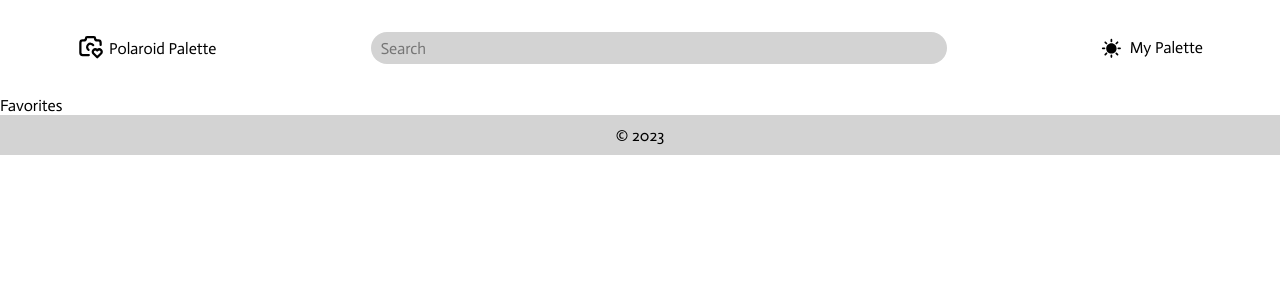
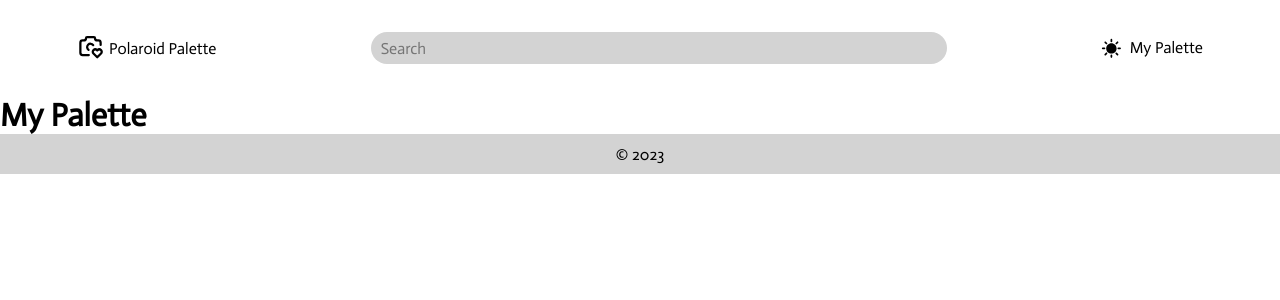
Before and after one commit to twentyfive21/photo-react, a React (Vite) app: page /mypalette in a window 1280 px wide. Shown: the top 300 px of the page. Built offline with nearby package versions, Linux system fonts and the light colour scheme.

Commit message:
added map func for cards in favorites page

```diff
--- a/src/pages/Favorites/Favorites.jsx
+++ b/src/pages/Favorites/Favorites.jsx
@@ -1,9 +1,21 @@
-import React from 'react'
+import React, {useContext} from 'react'
 import './Favorites.css'
+import { FavoritesContext } from '../../contexts/FavoritesContext'
+import PhotoCard from '../../components/PhotoCard/PhotoCard'
 
 function Favorites() {
+  // display fav photos get from context
+    // access favorites global context use {} not []
+    const {favorites} = useContext(FavoritesContext)
   return (
-    <div>Favorites</div>
+    <div className='favorites-container'>
+      <h1>My Palette</h1>
+      <div className='favorites-center'>
+        {
+          favorites.map(item => <PhotoCard key={item.id} photo={item}/>)
+        }
+      </div>
+    </div>
   )
 }
 
```
